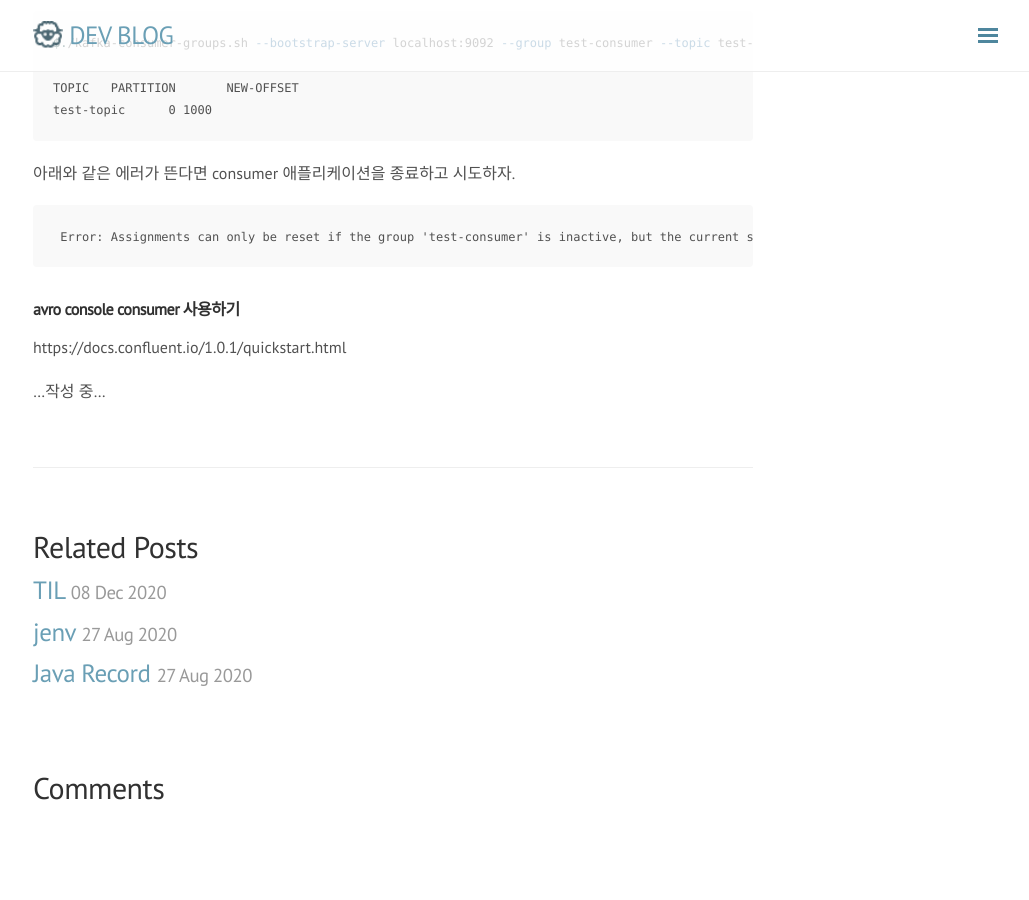
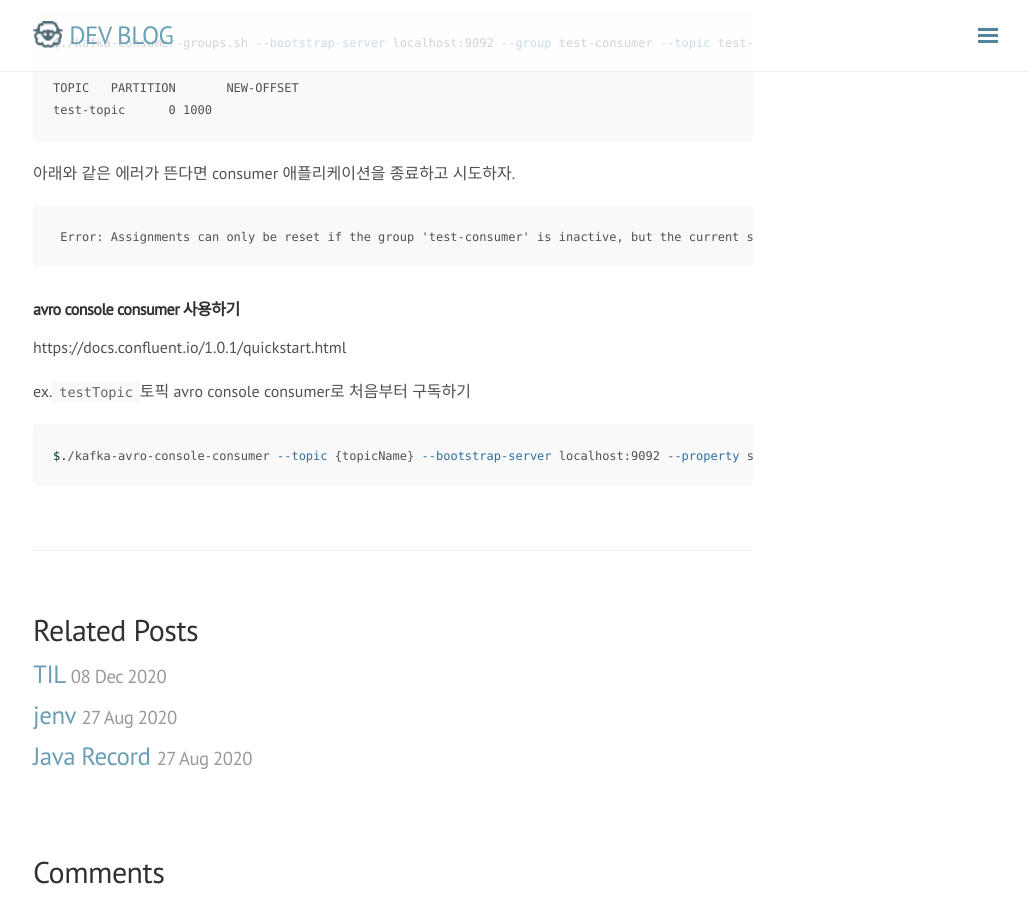
Before and after one commit to rmcodestar/rmcodestar.github.io, a Jekyll site: the page built from _posts/2020-05-15-kafka-local-test.md, in a window 1280 px wide and 900 px high, scrolled down 3706 px. Shown: the whole window, without its empty margins (247-1276 px from the left). Built offline with Jekyll 4.4.1, drawn with Linux system fonts in a browser that asks for light colours; nearby versions of some CDN libraries; comment, search, counter and statistics services are not loaded; before the commit the page ends 4523 px from its top, so only the background shows below that.

Commit message:
Update 2020-05-15-kafka-local-test.md

````diff
--- a/_posts/2020-05-15-kafka-local-test.md
+++ b/_posts/2020-05-15-kafka-local-test.md
@@ -203,5 +203,7 @@ test-topic	0 1000
 https://docs.confluent.io/1.0.1/quickstart.html
 
 
-
-...작성 중...
+ex.`testTopic`토픽 avro console consumer로 처음부터 구독하기
+```shell
+$./kafka-avro-console-consumer --topic {topicName} --bootstrap-server localhost:9092 --property schema.registry.url="{schemaRegistryUrl}" --from-beginning
+```
````
